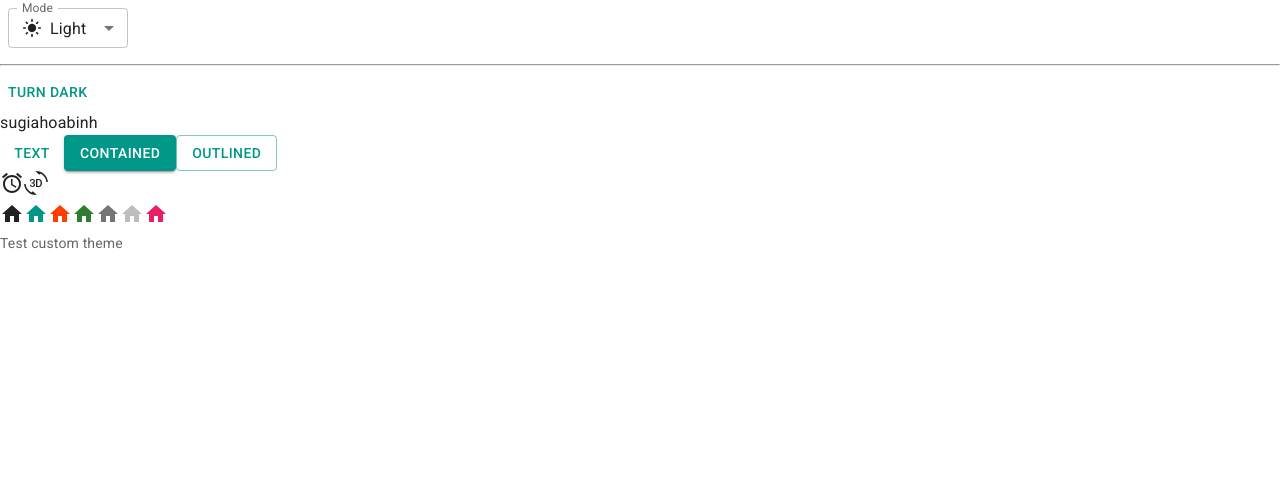
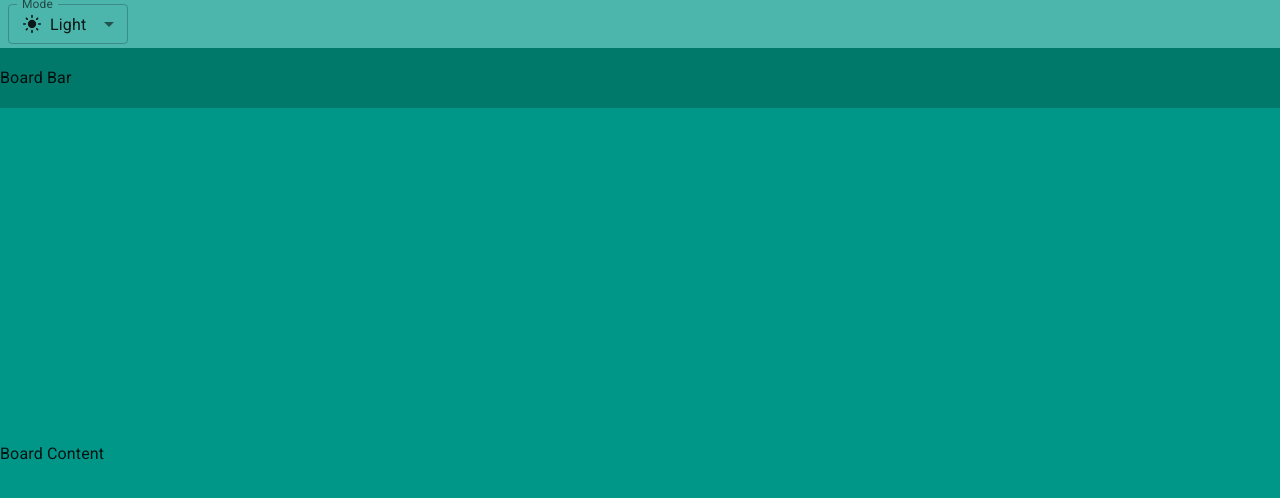
Before and after one commit to thanhthuongle/trello-web, a React (Vite) app: page / in a window 1280 px wide. Shown: the top 498 px of the page. Built offline with nearby package versions, Linux system fonts and the light colour scheme.

Commit message:
Basic Layout

```diff
--- a/index.html
+++ b/index.html
@@ -2,9 +2,9 @@
 <html lang="en">
   <head>
     <meta charset="UTF-8" />
-    <link rel="icon" type="image/svg+xml" href="/vite.svg" />
+    <link rel="icon" type="image/png" href="/sugiahoabinh.png" />
     <meta name="viewport" content="width=device-width, initial-scale=1.0" />
-    <title>Vite + React</title>
+    <title>Trello Sứ Giả Hòa Bình</title>
 
     <link rel="preconnect" href="https://fonts.googleapis.com" />
     <link rel="preconnect" href="https://fonts.gstatic.com" crossorigin />
--- a/src/App.jsx
+++ b/src/App.jsx
@@ -1,11 +1,3 @@
-import Button from '@mui/material/Button'
-import AccessAlarmIcon from '@mui/icons-material/AccessAlarm'
-import ThreeDRotation from '@mui/icons-material/ThreeDRotation'
-import HomeIcon from '@mui/icons-material/Home'
-import { pink } from '@mui/material/colors'
-import Typography from '@mui/material/Typography'
-// import useMediaQuery from '@mui/material/useMediaQuery'
-
 import InputLabel from '@mui/material/InputLabel'
 import MenuItem from '@mui/material/MenuItem'
 import FormControl from '@mui/material/FormControl'
@@ -18,6 +10,8 @@ import DarkModeOutlinedIcon from '@mui/icons-material/DarkModeOutlined'
 import {
   useColorScheme
 } from '@mui/material/styles'
+
+import Container from '@mui/material/Container'
 
 function ModeSelect() {
   const { mode, setMode } = useColorScheme()
@@ -57,49 +51,38 @@ function ModeSelect() {
   )
 }
 
-function ModeToggle() {
-  const { mode, setMode } = useColorScheme()
-  // const prefersDarkMode = useMediaQuery('(prefers-color-scheme: dark)')
-  // console.log('prefersDarkMode: ', prefersDarkMode)
-  return (
-    <Button
-      onClick={() => {
-        setMode(mode === 'light' ? 'dark' : 'light')
-      }}
-    >
-      {mode === 'light' ? 'Turn dark' : 'Turn light'}
-    </Button>
-  )
-}
-
 function App() {
 
   return (
-    <>
-      <ModeSelect />
-      <hr />
-      <ModeToggle />
-      <div>sugiahoabinh</div>
-      <Button variant="text">Text</Button>
-      <Button variant="contained">Contained</Button>
-      <Button variant="outlined">Outlined</Button>
-
-      <br />
-      <AccessAlarmIcon />
-      <ThreeDRotation />
-
-      <br />
-      <HomeIcon />
-      <HomeIcon color="primary" />
-      <HomeIcon color="secondary" />
-      <HomeIcon color="success" />
-      <HomeIcon color="action" />
-      <HomeIcon color="disabled" />
-      <HomeIcon sx={{ color: pink[500] }} />
-
-      <br />
-      <Typography variant='body2' color='text.secondary'>Test custom theme</Typography>
-    </>
+    <Container disableGutters maxWidth={false} sx={{ height: '100vh' }}>
+      <Box sx={{
+        backgroundColor: 'primary.light',
+        width: '100%',
+        height: (theme) => theme.trello.appBarHeight,
+        display: 'flex',
+        alignItems: 'center'
+      }}>
+        <ModeSelect />
+      </Box>
+      <Box sx={{
+        backgroundColor: 'primary.dark',
+        width: '100%',
+        height: (theme) => theme.trello.boardBarHeight,
+        display: 'flex',
+        alignItems: 'center'
+      }}>
+        Board Bar
+      </Box>
+      <Box sx={{
+        backgroundColor: 'primary.main',
+        width: '100%',
+        height: (theme) => `calc(100vh - ${theme.trello.appBarHeight} - ${theme.trello.boardBarHeight})`,
+        display: 'flex',
+        alignItems: 'center'
+      }}>
+        Board Content
+      </Box>
+    </Container>
   )
 }
 
--- a/src/theme.js
+++ b/src/theme.js
@@ -3,6 +3,10 @@ import { deepOrange, orange, teal, cyan } from '@mui/material/colors'
 
 // Create a theme instance.
 const theme = extendTheme({
+  trello: {
+    appBarHeight: '48px',
+    boardBarHeight: '60px'
+  },
   colorSchemes: {
     light: {
       palette: {
```
Also changed, not shown: public/sugiahoabinh.png (added), public/sugiahoabinh1.png (added).
